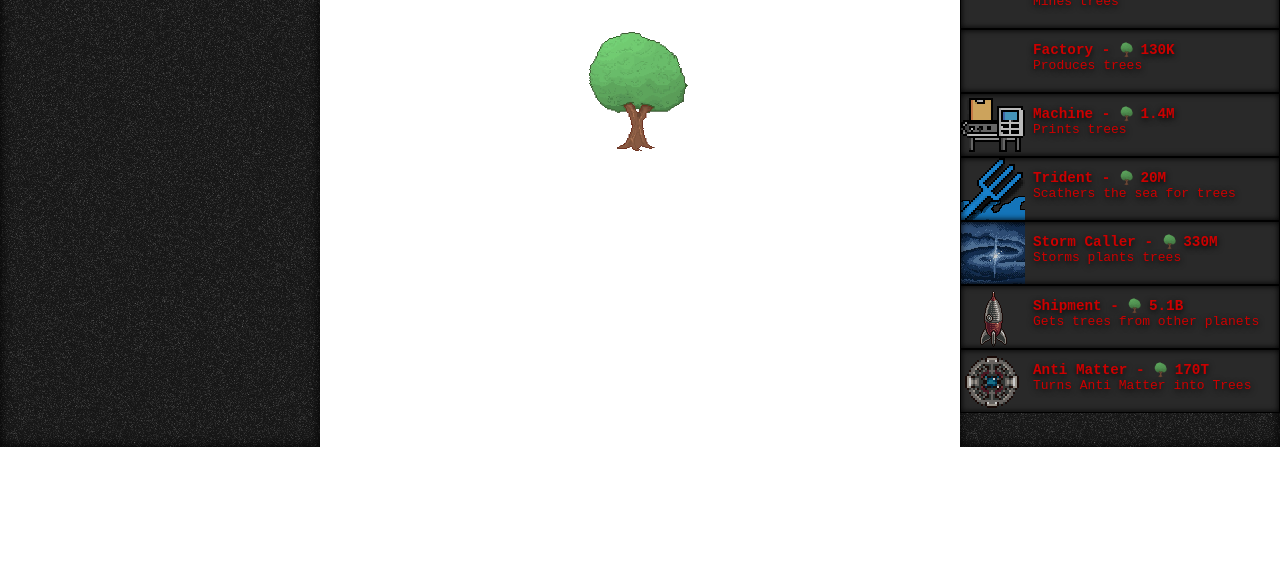
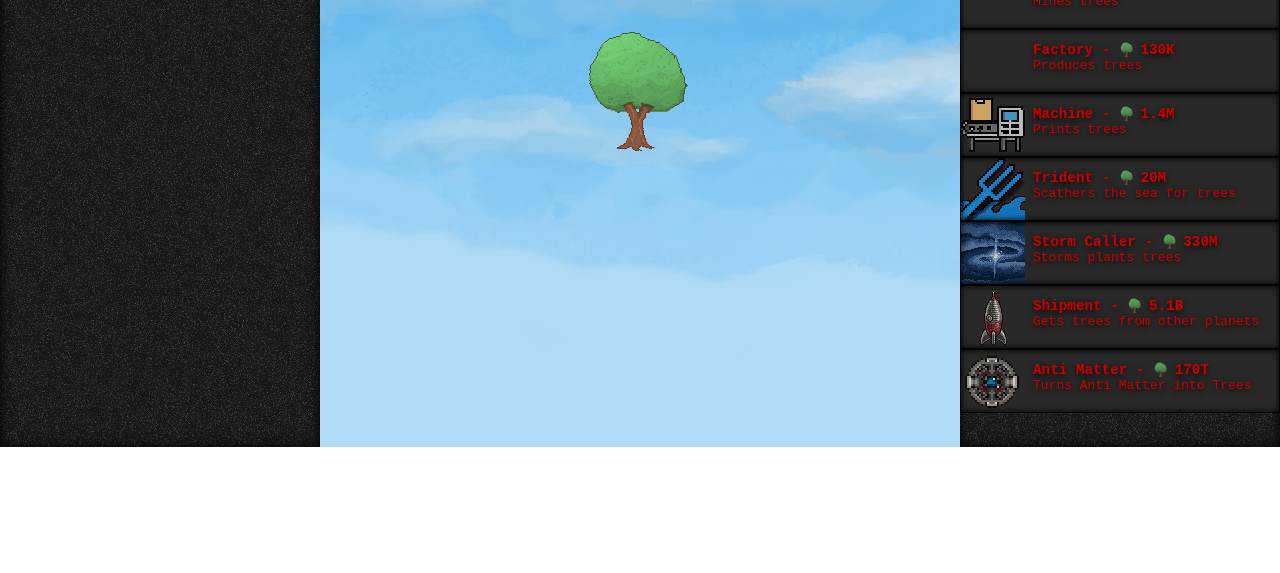
Before and after one commit to ArthurLumertz/tree-simulator, a plain HTML site: page index.html in a window 1280 px wide. Shown: the part 353-926 px from the top of the page. Drawn offline with Linux system fonts and the light colour scheme; the site is published under a folder, as on GitHub Pages, so addresses that start at the root find nothing.

Commit message:
Add files via upload

```diff
--- a/style.css
+++ b/style.css
@@ -1,7 +1,7 @@
 body {
   width: 100%;
   height: 100vh;
-  background: url(/img/background.png) no-repeat;
+  background: url(img/background.png) no-repeat;
   background-size: cover;
   overflow: hidden;
 }
```
